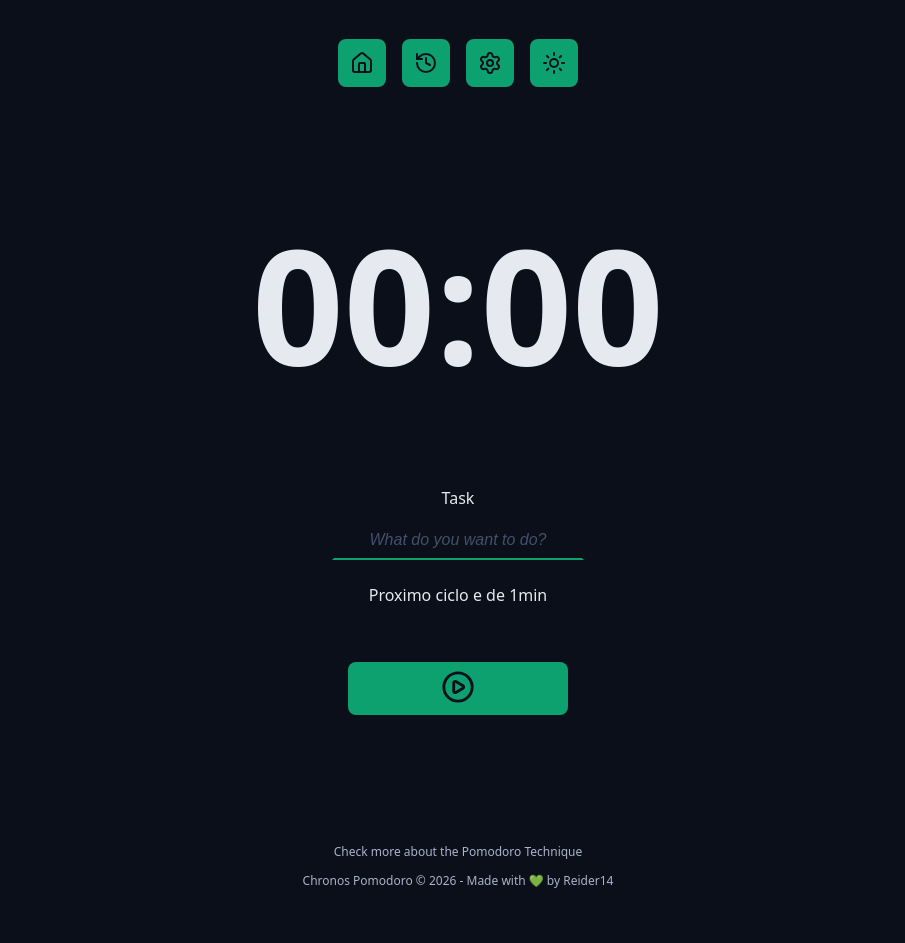
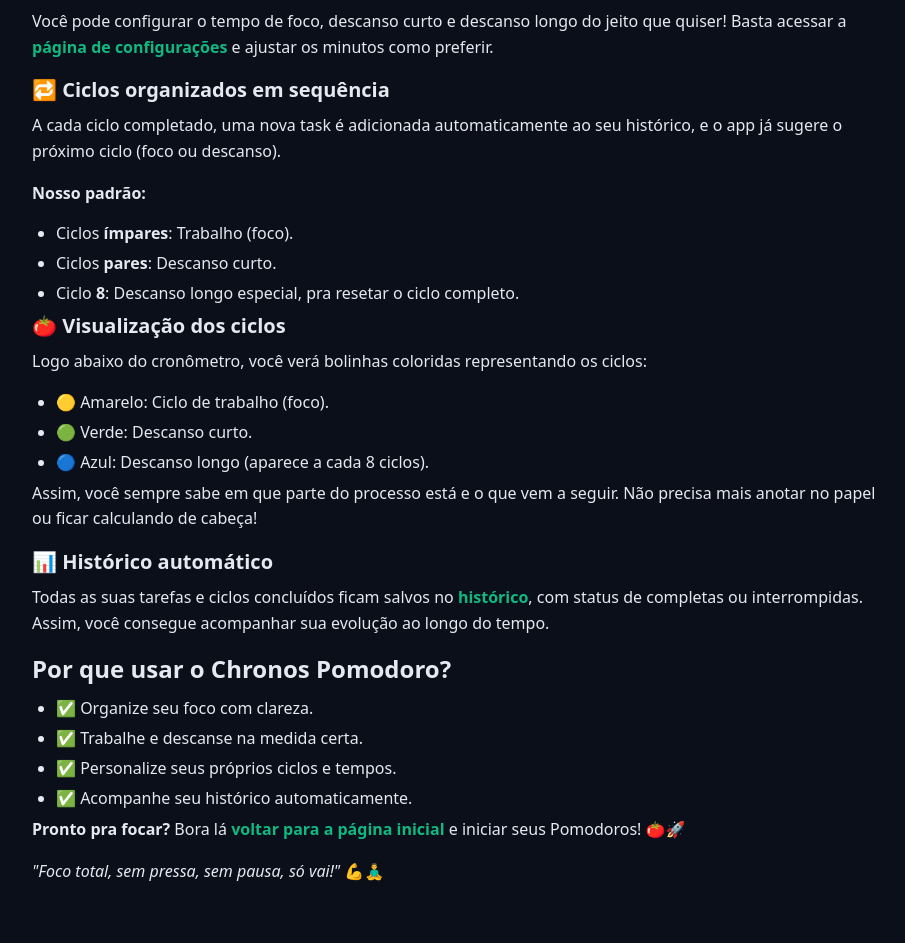
Before and after one commit to Reider14/chronos_pomodoro, a React (Vite) app: page /about-pomodoro in a window 1280 px wide. Shown: the part 1349-2292 px from the top of the page, without its empty margins (182-1087 px from the left). Before the commit the page ends 2270 px from the top, so only its background shows below. Built offline with nearby package versions, Linux system fonts and the light colour scheme.

Commit message:
Using react-router

```diff
--- a/package.json
+++ b/package.json
@@ -13,6 +13,7 @@
     "lucide-react": "^1.46.0",
     "react": "^19.2.8",
     "react-dom": "^19.2.8",
+    "react-router": "^8.4.0",
     "react-toastify": "^11.1.0"
   },
   "devDependencies": {
--- a/src/App.tsx
+++ b/src/App.tsx
@@ -4,14 +4,22 @@
 import "./styles/theme.css";
 import "./styles/global.css";
 import { MessagesContainer } from "./components/MessagesContainer";
+import { BrowserRouter, Route, Routes } from "react-router";
+import { AboutPomodoro } from "./components/Pages/AboutPomodoro";
+import { NotFound } from "./components/Pages/NotFound";
 
 export function App() {
   return (
     <>
       <TaskContextProvider>
-        <Home />
         <MessagesContainer>
-          <Home />
+          <BrowserRouter>
+            <Routes>
+              <Route path="/" element={<Home />} />
+              <Route path="about-pomodoro" element={<AboutPomodoro />} />
+              <Route path="*" element={<NotFound />} />
+            </Routes>
+          </BrowserRouter>
         </MessagesContainer>
       </TaskContextProvider>
     </>
--- a/src/components/Footer/index.tsx
+++ b/src/components/Footer/index.tsx
@@ -1,11 +1,14 @@
+import { Link } from "react-router";
 import styles from "./styles.module.css";
 
 export function Footer() {
   return (
     <>
       <div className={styles.footer}>
-        <a href="">Check more about the Pomodoro Technique</a>
-        <a href="">Chronos Pomodoro © 2026 - Made with 💚 by Reider14</a>
+        <Link to="./aboutPomodoro/">
+          Check more about the Pomodoro Technique
+        </Link>
+        <Link to="/">Chronos Pomodoro © 2026 - Made with 💚 by Reider14</Link>
       </div>
     </>
   );
--- a/src/components/Form/index.tsx
+++ b/src/components/Form/index.tsx
@@ -10,7 +10,6 @@
 import { getNextCyclesType } from "../../utils/getNextCyclesType";
 import { TaskActionTypes } from "../../context/TaskContext/taskActions";
 import { Tips } from "../Tips";
-import { TimerWorkerManager } from "../../workers/TimerWorkerManager";
 import { toast } from "react-toastify";
 import { showMessage } from "../../adaptars/showMessage";
 
--- a/src/components/Menu/index.tsx
+++ b/src/components/Menu/index.tsx
@@ -6,6 +6,8 @@
   SunIcon,
 } from "lucide-react";
 import { useEffect, useState } from "react";
+import { Link } from "react-router";
+
 import styles from "./styles.module.css";
 
 export function Menu() {
@@ -42,14 +44,14 @@
   return (
     <>
       <nav className={styles.menu}>
-        <a
-          href="#"
+        <Link
+          to="/"
           className={styles.menuLink}
           aria-label="Go to home page"
           title="Go to home page"
         >
           <HouseIcon />
-        </a>
+        </Link>
         <a
           href="#"
           className={styles.menuLink}
--- a/src/components/Pages/AboutPomodoro/index.tsx
+++ b/src/components/Pages/AboutPomodoro/index.tsx
@@ -3,7 +3,7 @@
 import { Heading } from "../../Heading";
 import { MainTemplates } from "../../Templates/MainTemplatest";
 
-export function Not_Found() {
+export function AboutPomodoro() {
   return (
     <>
       <MainTemplates>
```
Also changed, not shown: 1 other file (tests, documents, lock files or other folders).
